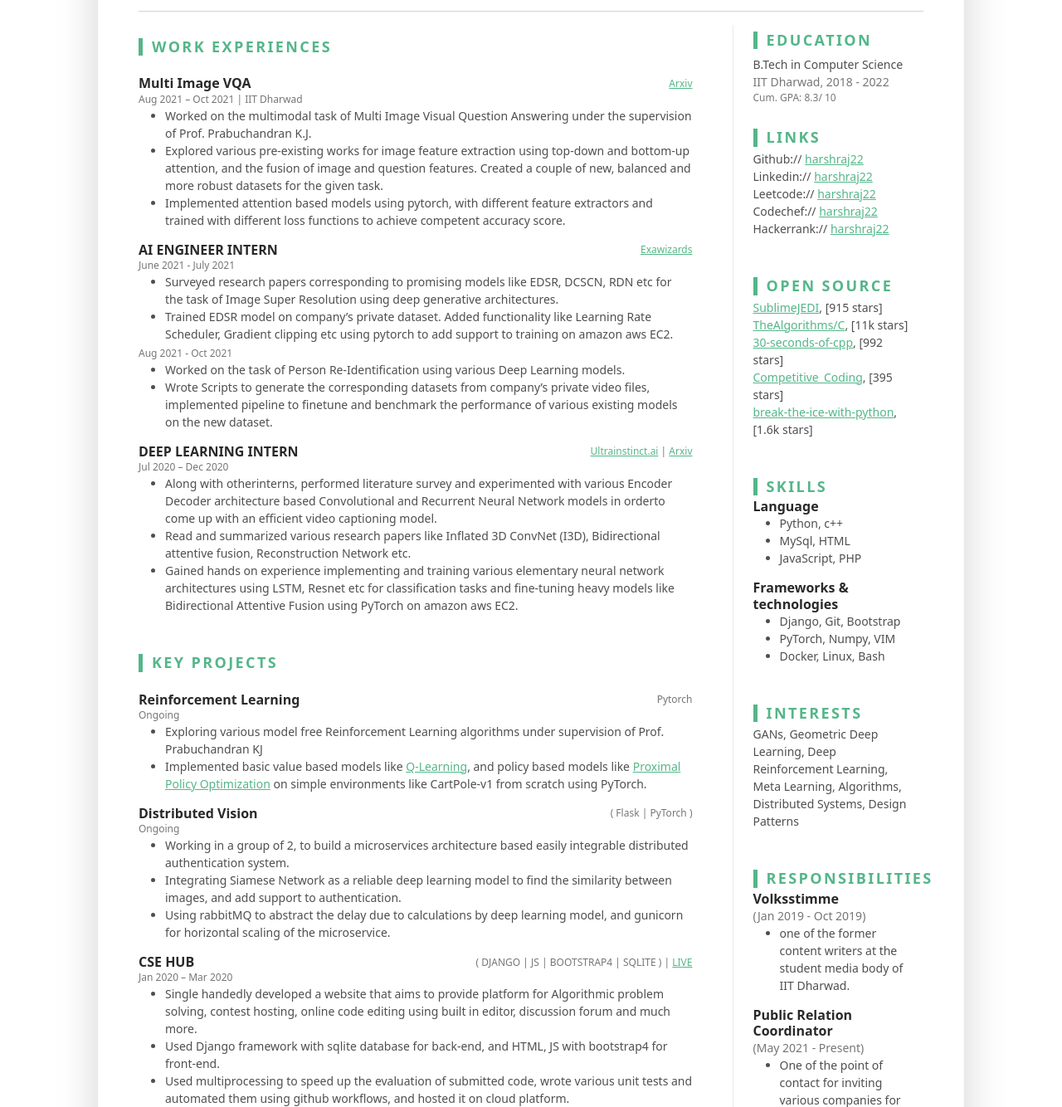
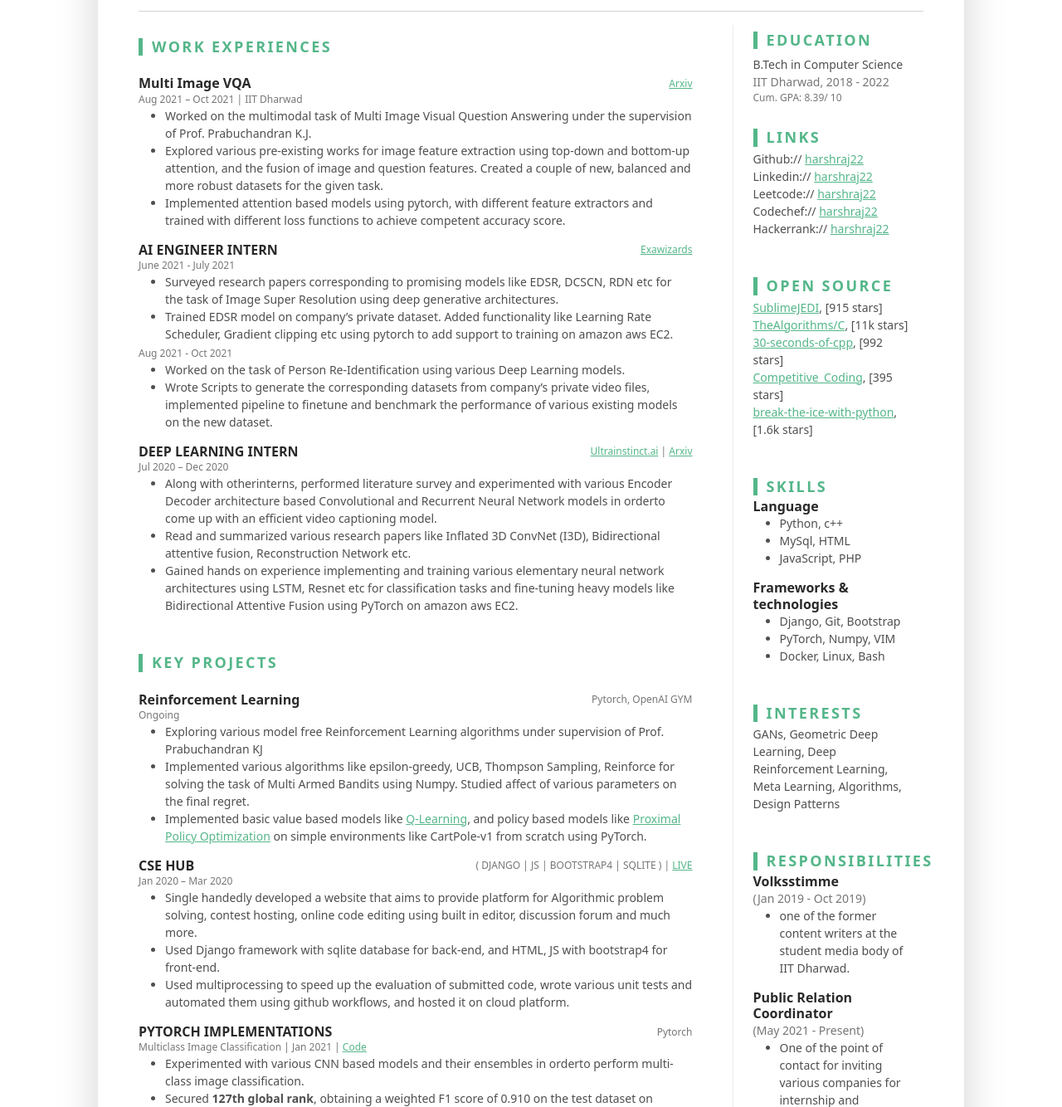
Before and after one commit to fenmo-app/harshraj22.github.io, a plain HTML site: page index.html in a window 1280 px wide. Shown: the part 500-1834 px from the top of the page at 83% size. Drawn offline with Linux system fonts and the light colour scheme.

Commit message:
Sync to present

```diff
--- a/index.html
+++ b/index.html
@@ -57,7 +57,7 @@
 
 								I have demonstrated history of being a good algorithmic problem solver, by securing various good ranks on the contests held on Codechef and other recognised competitions like ACM ICPC. Currently I hold a country rank 332, with 2238 rating, which evaluates to 6 stars on Codechef. <br><br> &emsp; &emsp;
 
-								I am highly interested in building and contibuting to softwares that can positively impact lives of people. Currently, I am exploring the exiting field of Deep Learning ( Computer Vision, Natural Language Processing and Deep Reinforcement Learning ). Would love to collaborate on projects using GANs, Geometric Deep Learning, Few Shot learning or Distributed Systems.</p>
+								I am highly interested in building and contibuting to softwares that can positively impact lives of people. Currently, I am exploring the exiting field of Deep Learning ( Computer Vision, Natural Language Processing and Deep Reinforcement Learning ). Would love to collaborate on projects using GANs, Geometric Deep Learning or Few Shot learning.</p>
 						</div><!--//col-->
 					</div>
 				</div><!--//resume-intro-->
@@ -178,7 +178,7 @@
 								<div class="item mb-3">
 									<div class="item-heading row align-items-center">
 										<h4 class="item-title col-12 col-md-6 col-lg-6 mb-2 mb-md-0">Reinforcement Learning</h4>
-										<div class="item-meta col-12 col-md-6 col-lg-6 text-muted text-start text-md-end">Pytorch</div>
+										<div class="item-meta col-12 col-md-6 col-lg-6 text-muted text-start text-md-end">Pytorch, OpenAI GYM</div>
 
 									</div>
 									<div class="item-heading row align-items-center">
@@ -190,11 +190,13 @@
 										<!-- <p>Role description goes here ipsum dolor sit amet, consectetuer adipiscing elit. Aenean commodo ligula eget dolor. Aenean massa. Cum sociis natoque penatibus et magnis dis parturient montes, nascetur ridiculus mus. Donec quam felis, ultricies nec, pellentesque eu, pretium quis, sem. Donec pede justo, fringilla vel. Lorem ipsum dolor sit amet, consectetuer adipiscing elit. Aenean commodo ligula eget dolor. Aenean massa. Cum sociis natoque penatibus et magnis dis parturient montes, nascetur ridiculus mus. Donec quam felis.</p> -->
 										<ul class="resume-list mb-1">
 											<li>Exploring various model free Reinforcement Learning algorithms under supervision of Prof. Prabuchandran KJ</li>
+											<li>Implemented various algorithms like epsilon-greedy, UCB, Thompson Sampling, Reinforce for solving the task of Multi Armed Bandits using Numpy. Studied affect of various parameters on the final regret.</li>
 											<li>Implemented basic value based models like <a href="https://github.com/harshraj22/DeepLearning/blob/main/implementations/ValueIteration/Value_Iteration_Taxi_v3.ipynb" target="_blank">Q-Learning</a>, and policy based models like <a href="https://github.com/harshraj22/DeepLearning/tree/main/implementations/PolicyBasedMethods/PPO" target="_blank">Proximal Policy Optimization</a> on simple environments like CartPole-v1 from scratch using PyTorch.</li>
 										</ul>
 									</div>
 								</div><!--//item-->
 
+								<!--
 								<div class="item mb-3">
 									<div class="item-heading row align-items-center">
 										<h4 class="item-title col-12 col-md-6 col-lg-6 mb-2 mb-md-0">Distributed Vision</h4>
@@ -202,19 +204,19 @@
 
 									</div>
 									<div class="item-heading row align-items-center">
-										<!-- <h4 class="item-title col-12 col-md-6 col-lg-8 mb-md-0"></h4> -->
+
 										<div class="item-meta col-12 col-md-6 col-lg-4 text-muted">Ongoing</div>
 
 									</div>
 									<div class="item-content">
-										<!-- <p>Role description goes here ipsum dolor sit amet, consectetuer adipiscing elit. Aenean commodo ligula eget dolor. Aenean massa. Cum sociis natoque penatibus et magnis dis parturient montes, nascetur ridiculus mus. Donec quam felis, ultricies nec, pellentesque eu, pretium quis, sem. Donec pede justo, fringilla vel. Lorem ipsum dolor sit amet, consectetuer adipiscing elit. Aenean commodo ligula eget dolor. Aenean massa. Cum sociis natoque penatibus et magnis dis parturient montes, nascetur ridiculus mus. Donec quam felis.</p> -->
 										<ul class="resume-list mb-1">
 											<li>Working in a group of 2, to build a microservices architecture based easily integrable distributed authentication system.</li>
 											<li>Integrating Siamese Network as a reliable deep learning model to find the similarity between images, and add support to authentication.</li>
 											<li>Using rabbitMQ to abstract the delay due to calculations by deep learning model, and gunicorn for horizontal scaling of the microservice.</li>
 										</ul>
 									</div>
-								</div><!--//item-->
+								</div>//item
+								-->
 
 								<div class="item mb-3">
 									<div class="item-heading row align-items-center">
@@ -505,7 +507,7 @@
 									<li class="mb-1">
 										<div class="resume-degree font-weight-bold">B.Tech in Computer Science</div>
 										<div class="resume-degree-org text-muted">IIT Dharwad, 2018 - 2022</div>
-										<div class="resume-degree-time text-muted">Cum. GPA: 8.3/ 10</div>
+										<div class="resume-degree-time text-muted">Cum. GPA: 8.39/ 10</div>
 									</li>
 								</ul>
 							</section><!--//education-section-->
@@ -587,7 +589,7 @@
 								<h3 class="text-uppercase resume-section-heading mb-1">Interests</h3>
 								<ul class="list-unstyled resume-awards-list">
 									<li class="mb-3">
-										<div class="font-weight-bold">GANs, Geometric Deep Learning, Deep Reinforcement Learning, Meta Learning, Algorithms, Distributed Systems, Design Patterns</div>
+										<div class="font-weight-bold">GANs, Geometric Deep Learning, Deep Reinforcement Learning, Meta Learning, Algorithms, Design Patterns</div>
 										<!-- <div class="text-muted">Microsoft lorem ipsum (2019)</div> -->
 									</li>
 								</ul>
```
